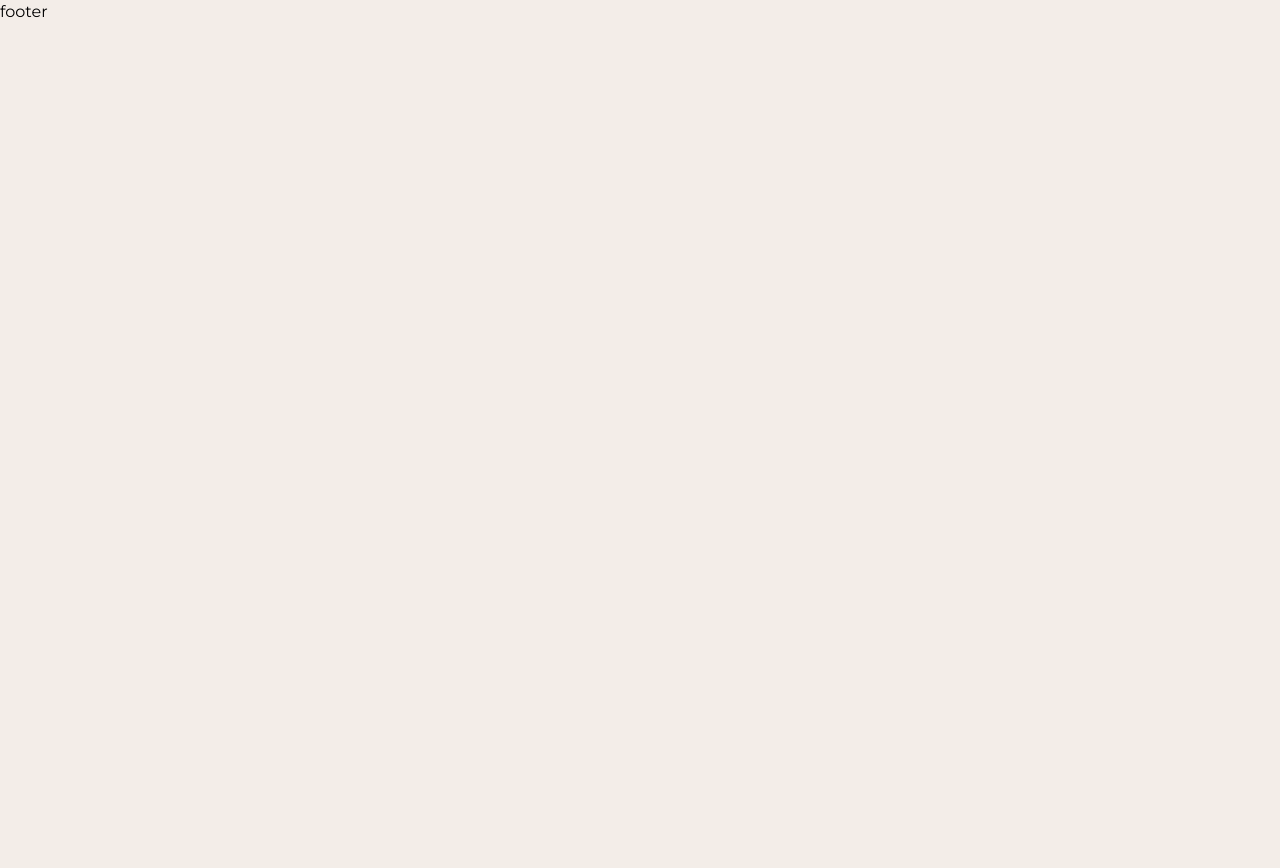
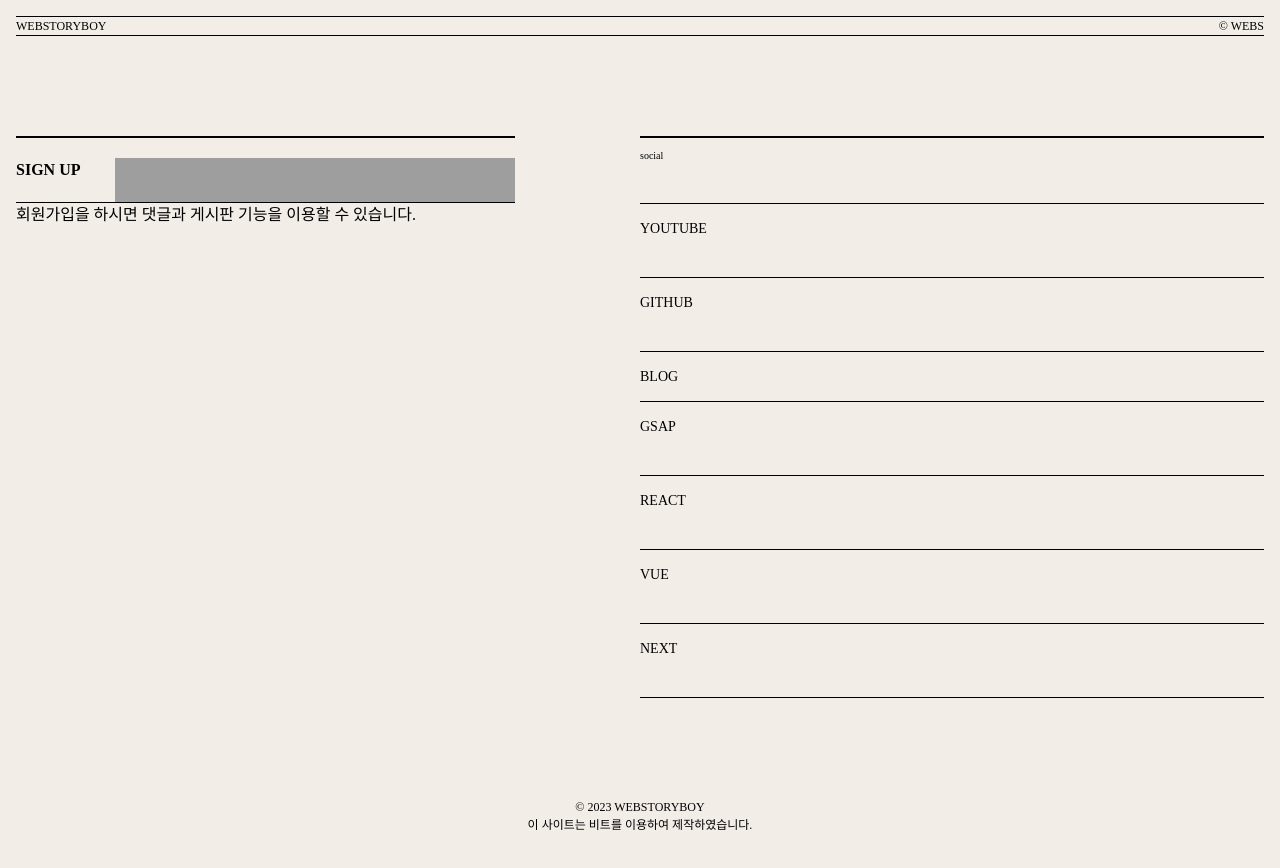
Before and after one commit to khjlove03/port2023-vue, a Vue app: page / in a window 1280 px wide. Shown: the part 6360-7228 px from the top of the page. Before the commit the page ends 6384 px from the top, so only its background shows below. Built offline with nearby package versions, Linux system fonts and the light colour scheme; grey boxes are pictures that could not be loaded; a small style sheet from the web is missing; a web font is replaced by a local one.

Commit message:
푸터완료

```diff
--- a/src/components/Footer.vue
+++ b/src/components/Footer.vue
@@ -1,3 +1,140 @@
+<script setup>
+import { footerText } from '@/assets/constants';
+</script>
 <template>
-    footer
+    <footer id="footer" role="contentinfo">
+        <div class="footer__inner">
+            <div class="footer__text">
+                <span>webstoryboy</span>
+                <span>© webs</span>
+            </div>
+            <div class="footer__info">
+                <div class="left">
+                    <div class="title">
+                        <a href="#">sign up</a>
+                    </div>
+                    <p>회원가입을 하시면 댓글과 게시판 기능을 이용할 수 있습니다.</p>
+                </div>
+                <div class="right">
+                    <h3>social</h3>
+                    <ul>
+                        <li v-for="(footer,key) in footerText" :key="key">
+                            <a href="footer.link">{{footer.title}}</a>
+                            <em>{{footer,desc}}</em>
+                        </li>
+                    </ul>
+                </div>
+            </div>
+            <div class="footer__right">
+                © 2023 webstoryboy<br />
+                이 사이트는 비트를 이용하여 제작하였습니다.
+            </div>
+        </div>
+    </footer>
 </template>
+
+<style lang="scss">
+#footer {
+    font-family: var(--mainKor-font);
+}
+.footer__inner {
+    padding: 16px;
+
+    .footer__text {
+        font-size: 12px;
+        text-transform: uppercase;
+        border-top: 1px solid var(--black);
+        border-bottom: 1px solid var(--black);
+        display: flex;
+        justify-content: space-between;
+    }
+    .footer__info {
+        display: flex;
+        justify-content: space-between;
+        margin: 100px 0;
+
+        @media (max-width: 800px){
+            flex-direction: column;
+        }
+
+        .left {
+            width: 40%;
+
+            @media (max-width: 800px){
+                width: 100%;
+            }
+
+            .title {
+                border-top: 2px solid var(--black);
+                border-bottom: 1px solid var(--black);
+                padding: 20px 0;
+                text-transform: uppercase;
+                font-weight: 700;
+                background: url(../../img/arrow.svg) no-repeat right 20px;
+                transition: all 0.3s;
+
+                &:hover {
+                    background-color: var(--black400);
+                    padding-left: 10px;
+                    border-color: transparent;
+                }
+            }
+            .desc {
+                font-size: 12px;
+                padding-top: 20px;
+
+                @media (max-width: 800px){
+                    margin-bottom: 40px;
+                }
+            }
+        }
+
+        .right {
+            width: 50%;
+
+            @media (max-width: 800px){
+                width: 100%;
+            }
+
+            h3 {
+                border-top: 2px solid var(--black);
+                font-size: 10px;
+                margin-bottom: 40px;
+                padding-top: 10px;
+            }
+            ul {
+                border-top: 1px solid var(--black);
+
+                li {
+                    border-bottom: 1px solid var(--black);
+
+                    a {
+                        padding: 14px 0;
+                        font-size: 14px;
+                        display: inline-block;
+                        text-transform: uppercase;
+                    }
+                    em {
+                        font-size: 12px;
+                        padding-left: 10px;
+                        opacity: 0;
+                        transition: all 0.3s;
+                    }
+
+                    &:hover {
+                        em {
+                            opacity: 1;
+                        }
+                    }
+                }
+            }
+        }
+    }
+    .footer__right {
+        text-align: center;
+        text-transform: uppercase;
+        font-size: 12px;
+        margin-bottom: 20px;
+    }
+}
+</style>
```
